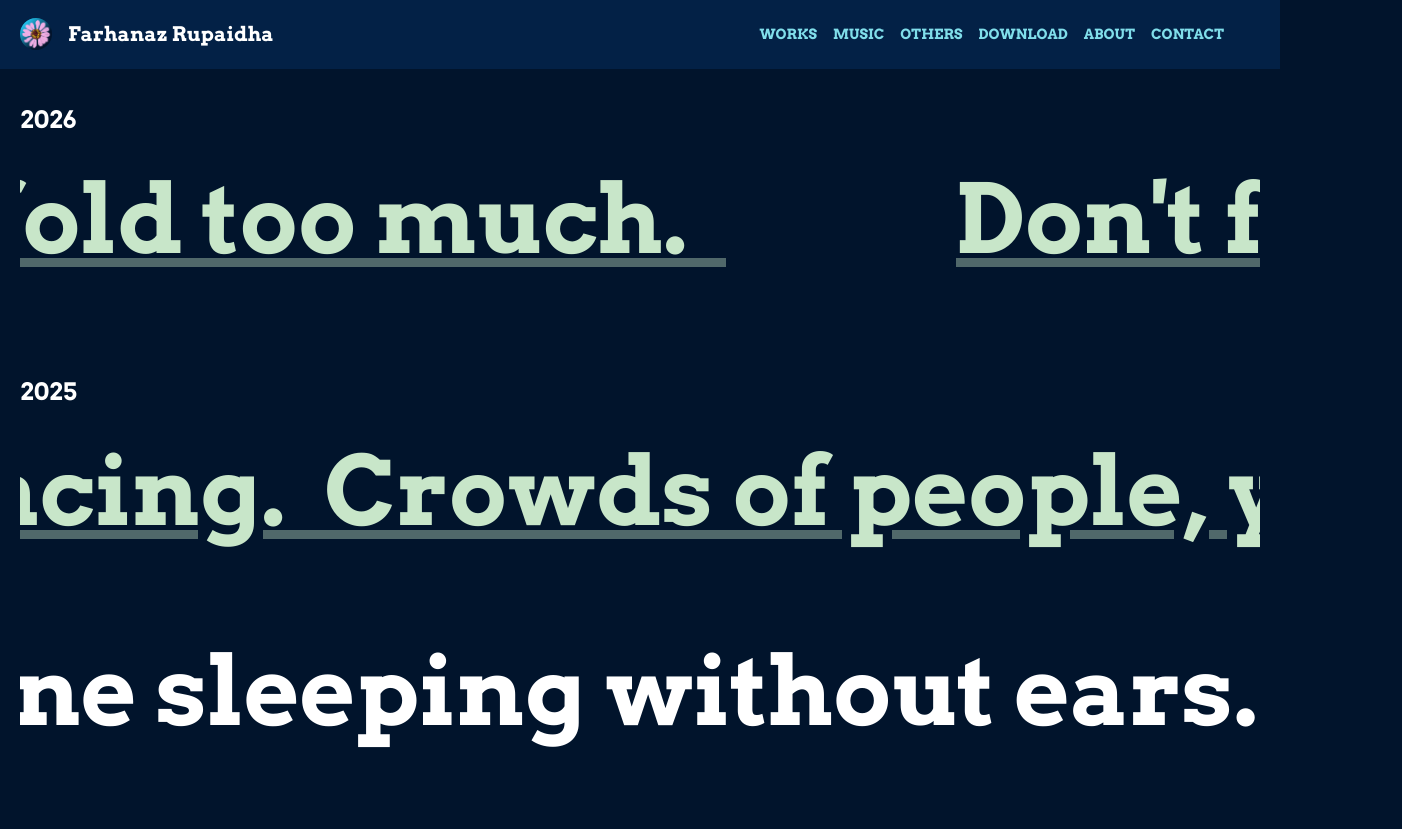
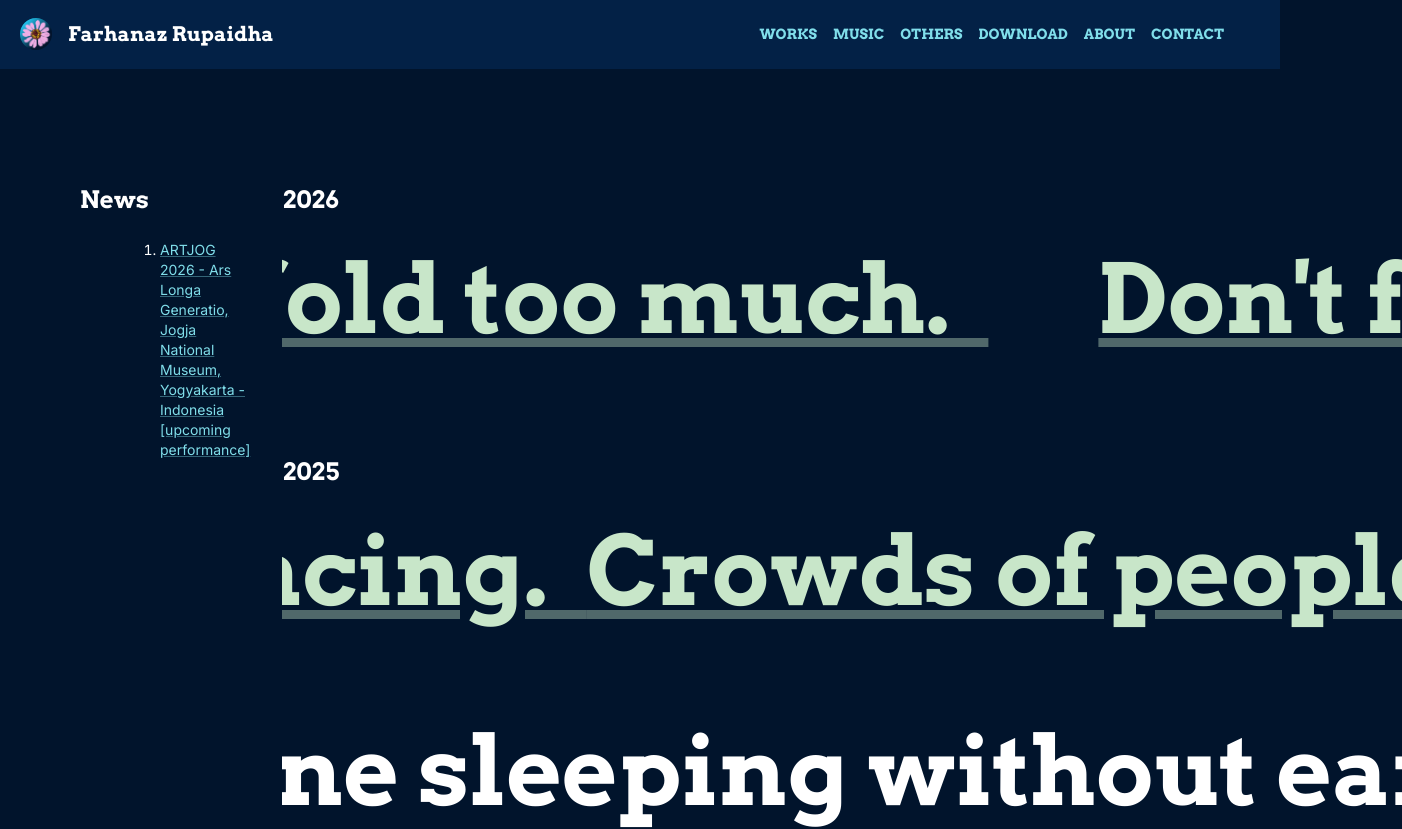
Before and after one commit to farhanazrupaidha/farhanazrupaidha-markdown, a Next.js app: page / in a window 1280 px wide. Shown: the top 829 px of the page, 1402 px wide, since content can reach past the window. Built offline with nearby package versions, Linux system fonts and the light colour scheme; no server answers; what @mui/material-nextjs would draw is missing.

Commit message:
index page updated

```diff
--- a/src/app/page.tsx
+++ b/src/app/page.tsx
@@ -1,9 +1,22 @@
+'use client'
+
 import Container from "@/app/_components/container";
 
 import Box from '@mui/material/Box';
 import Typography from '@mui/material/Typography';
 import Marquee from "react-fast-marquee";
 import Link from '@mui/material/Link';
+import Stack from '@mui/material/Stack';
+
+import { Divider } from "@mui/material";
+import { styled } from '@mui/material/styles';
+
+const Item = styled(Box)(({ theme }) => ({
+  ...theme.typography.body2,
+  maxWidth: 1200,
+  width:'100%',
+}));
+
 
 export default function Index() {
 
@@ -11,14 +24,29 @@ export default function Index() {
   const time = new Date().toLocaleTimeString();
 
   return (
-    <>
-      <Container>
+  <>
+    <Box sx={{m:10}}>
+      <Stack
+        direction={{ xs: 'column', sm: 'row' }}
+        spacing={{ xs: 5, sm: 2, md: 4 }}
+        sx={{mb:10}}
+      >
+      <Item>
+        <Typography variant="h5" sx={{mt:5}}>News</Typography>
+         <ol className="list-decimal my-6 list-outside ml-20">
+          <li>
+          <Link href="https://artjog.id/2026/index.php?lang=en" color="secondary">ARTJOG 2026 - Ars Longa Generatio, Jogja National Museum, Yogyakarta - Indonesia [upcoming performance]</Link>
+          </li>
+        </ol>
+
+      </Item>
+      <Item>
         <Typography variant="h5" sx={{mt:5}}>2026</Typography>
         <Box
           display="flex"
+          minHeight="25vh"
           justifyContent="center"
           alignItems="center"
-          minHeight="25vh"
         >
           <Marquee direction="left">
             <Typography variant="h1" gutterBottom>
@@ -159,7 +187,9 @@ export default function Index() {
             </Typography>
           </Marquee>
         </Box>
-      </Container>
+        </Item>
+        </Stack>
+      </Box>
     </>
   );
 }
```
